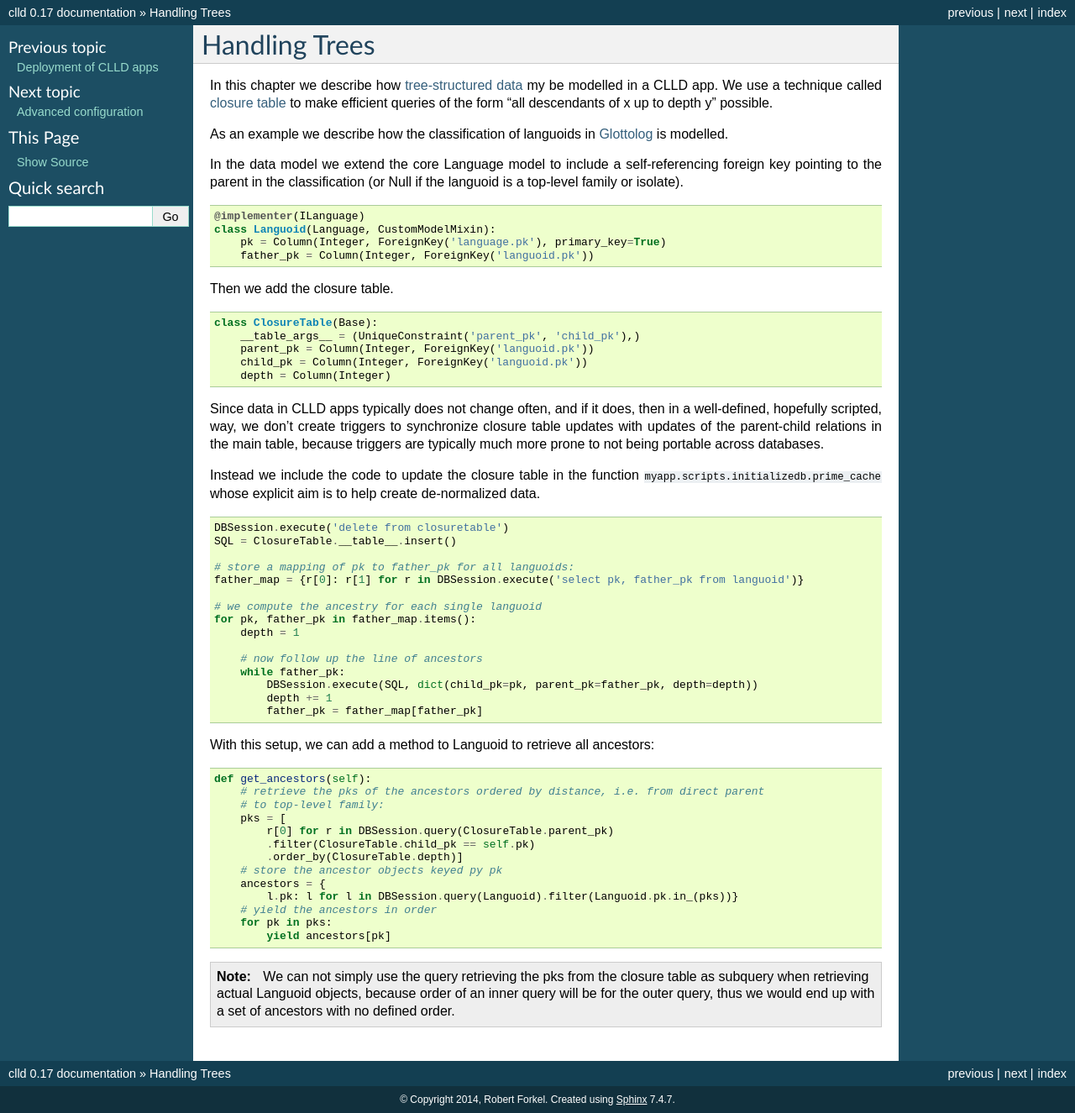
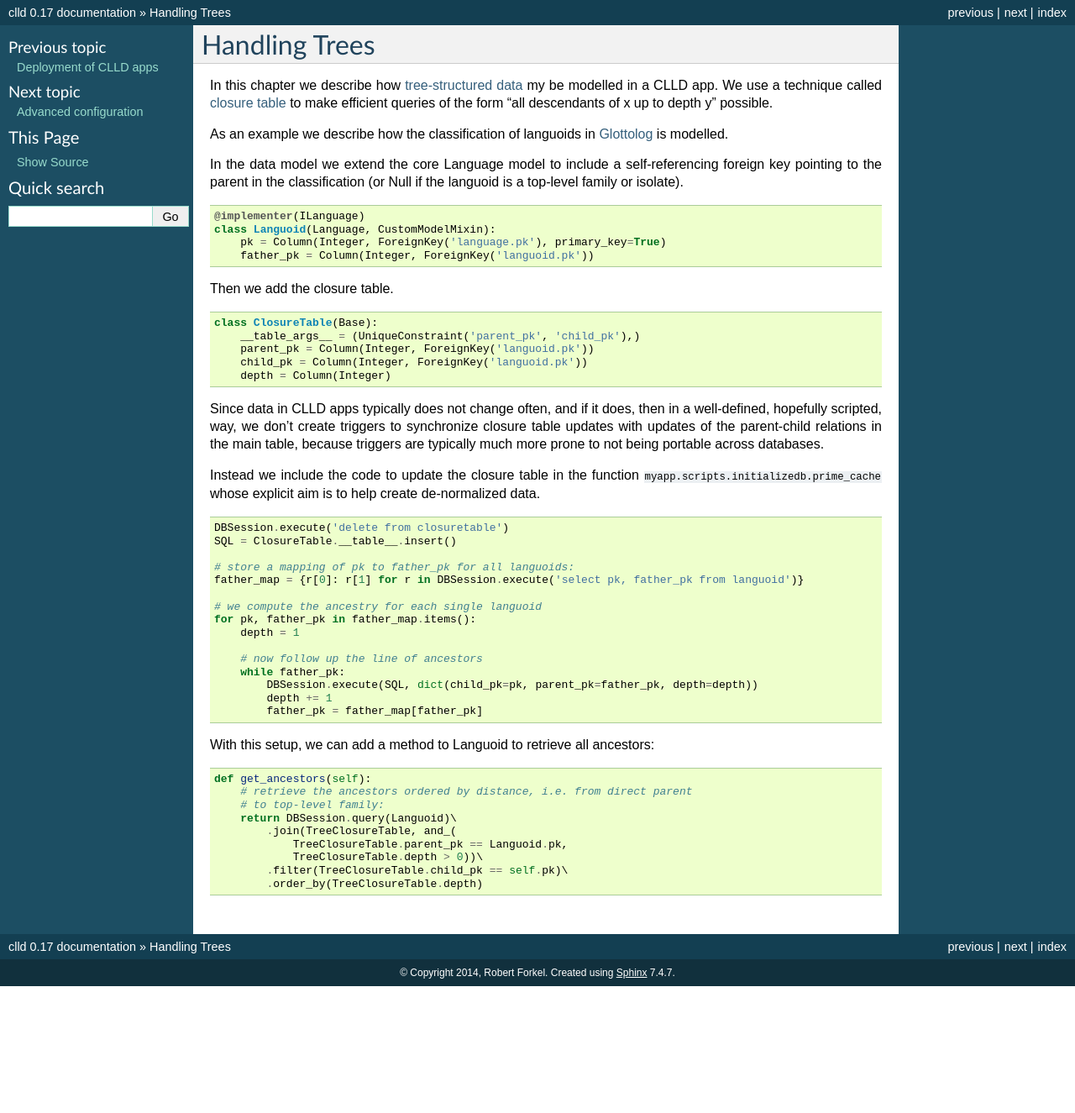
Before and after one commit to clld/clld, a Sphinx documentation site: the page built from docs/trees.rst, in a window 1280 px wide. Shown: the whole page at 84% size. Built offline with Sphinx 7.4.7, drawn with Linux system fonts in a browser that asks for light colours; after the commit the page ends 1174 px from its top, so only the background shows below that.

Commit message:
adapt get_ancestors example in tree docs

```diff
--- a/docs/trees.rst
+++ b/docs/trees.rst
@@ -66,21 +66,11 @@ With this setup, we can add a method to Languoid to retrieve all ancestors:
 .. code-block:: python
 
     def get_ancestors(self):
-        # retrieve the pks of the ancestors ordered by distance, i.e. from direct parent
+        # retrieve the ancestors ordered by distance, i.e. from direct parent
         # to top-level family:
-        pks = [
-            r[0] for r in DBSession.query(ClosureTable.parent_pk)
-            .filter(ClosureTable.child_pk == self.pk)
-            .order_by(ClosureTable.depth)]
-        # store the ancestor objects keyed py pk
-        ancestors = {
-            l.pk: l for l in DBSession.query(Languoid).filter(Languoid.pk.in_(pks))}
-        # yield the ancestors in order
-        for pk in pks:
-            yield ancestors[pk]
-
-.. note::
-
-    We can not simply use the query retrieving the pks from the closure table as subquery
-    when retrieving actual Languoid objects, because order of an inner query will be for
-    the outer query, thus we would end up with a set of ancestors with no defined order.
+        return DBSession.query(Languoid)\
+            .join(TreeClosureTable, and_(
+                TreeClosureTable.parent_pk == Languoid.pk,
+                TreeClosureTable.depth > 0))\
+            .filter(TreeClosureTable.child_pk == self.pk)\
+            .order_by(TreeClosureTable.depth)
```
